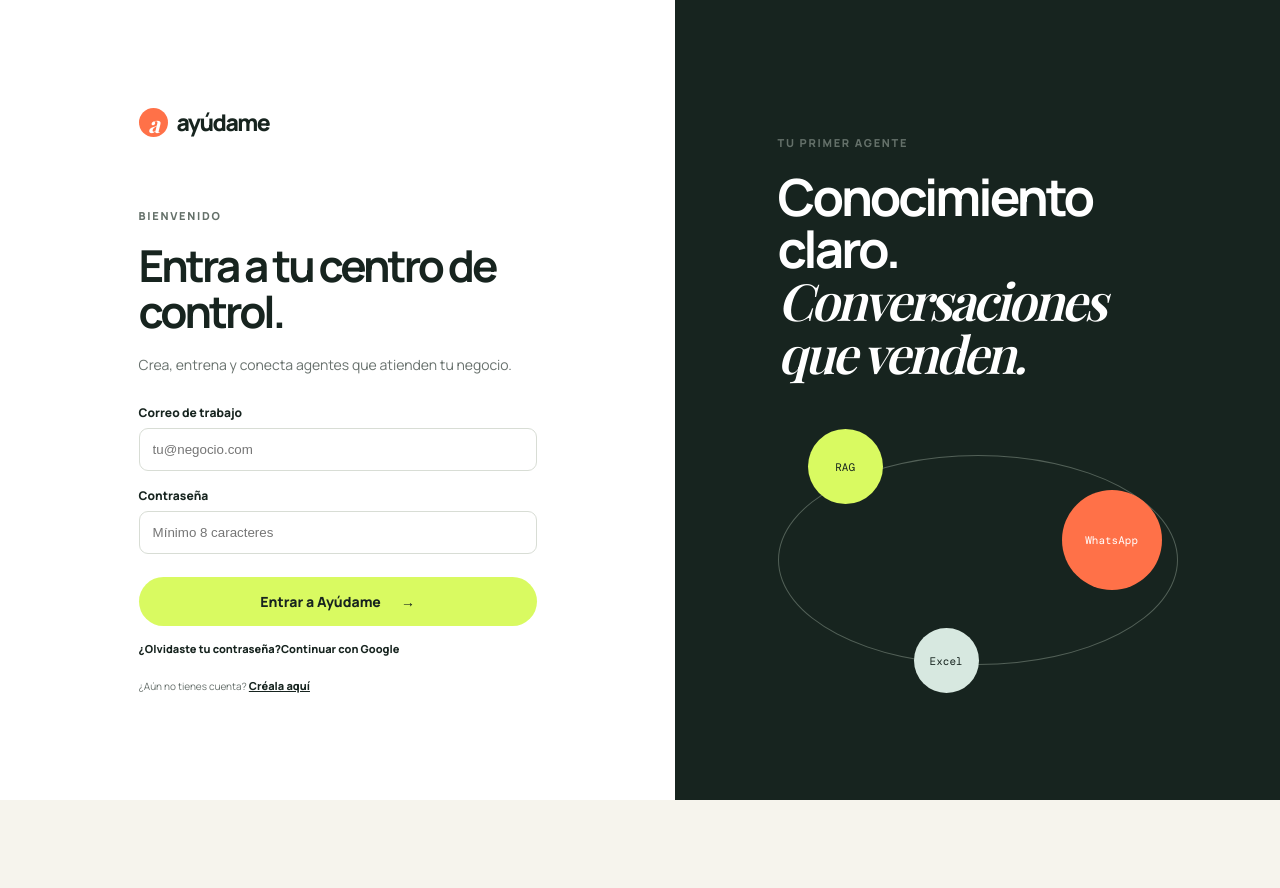
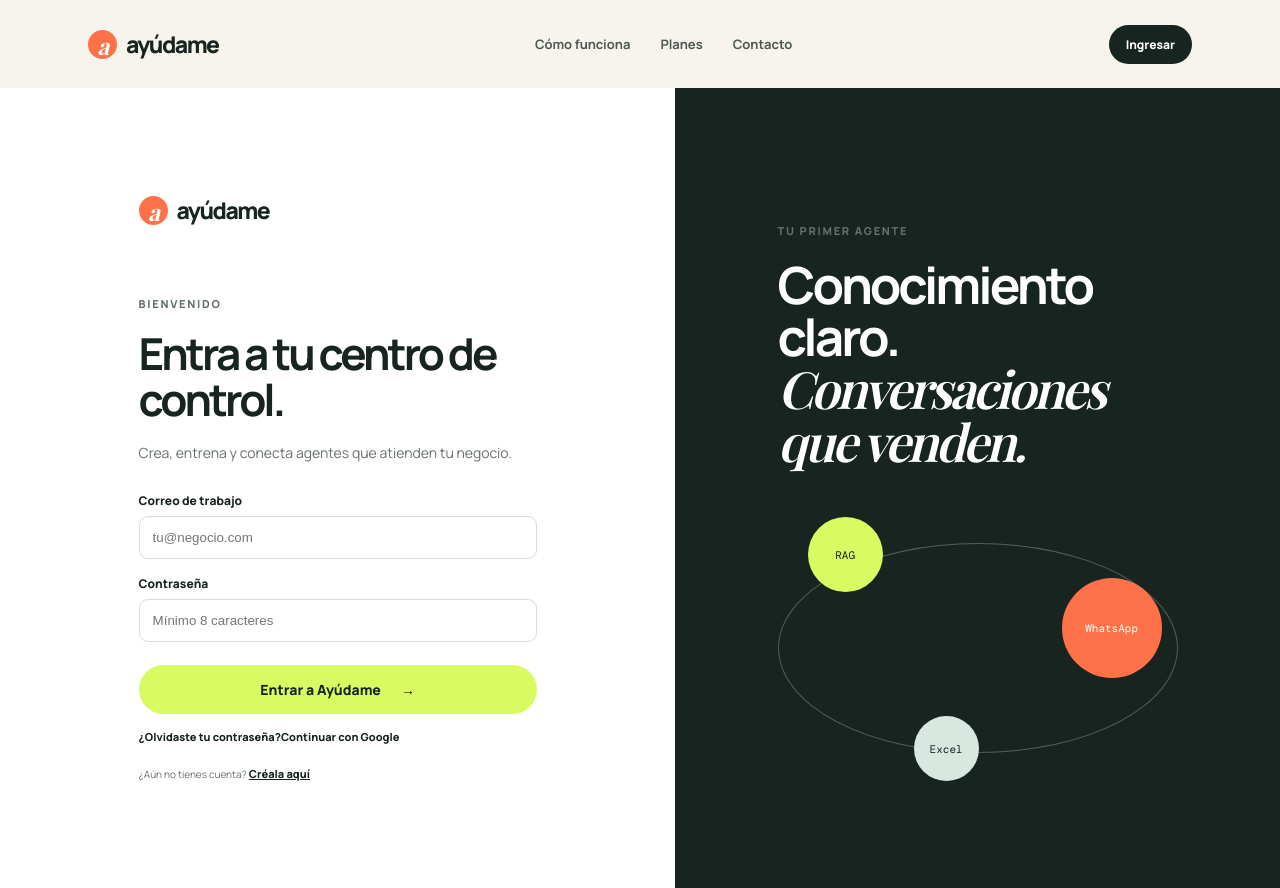
Before and after one commit to elduroentodo/ayudame, a Next.js app: page /login in a window 1280 px wide. Before the commit the page ends 800 px from the top, so only its background shows below. Built offline with nearby package versions, Linux system fonts and the light colour scheme; no server answers; a web font is replaced by a local one.

Commit message:
feat: add shared navigation to authentication

```diff
--- a/app/login/page.tsx
+++ b/app/login/page.tsx
@@ -3,6 +3,7 @@
 import Link from "next/link";
 import { FormEvent, useState } from "react";
 import { supabase } from "@/lib/supabase-browser";
+import PublicNav from "@/components/public-nav";
 
 export default function LoginPage() {
   const [mode, setMode] = useState<"login" | "signup" | "recovery">("login");
@@ -48,7 +49,7 @@ export default function LoginPage() {
   const title = mode === "signup" ? "Crea tu espacio de trabajo." : mode === "recovery" ? "Recupera tu acceso." : "Entra a tu centro de control.";
 
   return (
-    <main className="auth-page">
+    <><PublicNav/><main className="auth-page">
       <section className="auth-card">
         <Link className="brand" href="/"><span className="brand-mark">a</span><span>ayúdame</span></Link>
         <p className="eyebrow">{mode === "signup" ? "Crea tu cuenta" : mode === "recovery" ? "Recupera tu cuenta" : "Bienvenido"}</p>
@@ -64,6 +65,6 @@ export default function LoginPage() {
         {mode !== "login" && <button className="auth-text-button" onClick={() => setMode("login")}>Volver a iniciar sesión</button>}
       </section>
       <aside className="auth-aside"><p className="eyebrow">Tu primer agente</p><h2>Conocimiento claro.<br /><em>Conversaciones que venden.</em></h2><div className="auth-orbit"><span>RAG</span><span>WhatsApp</span><span>Excel</span></div></aside>
-    </main>
+    </main></>
   );
 }
```
